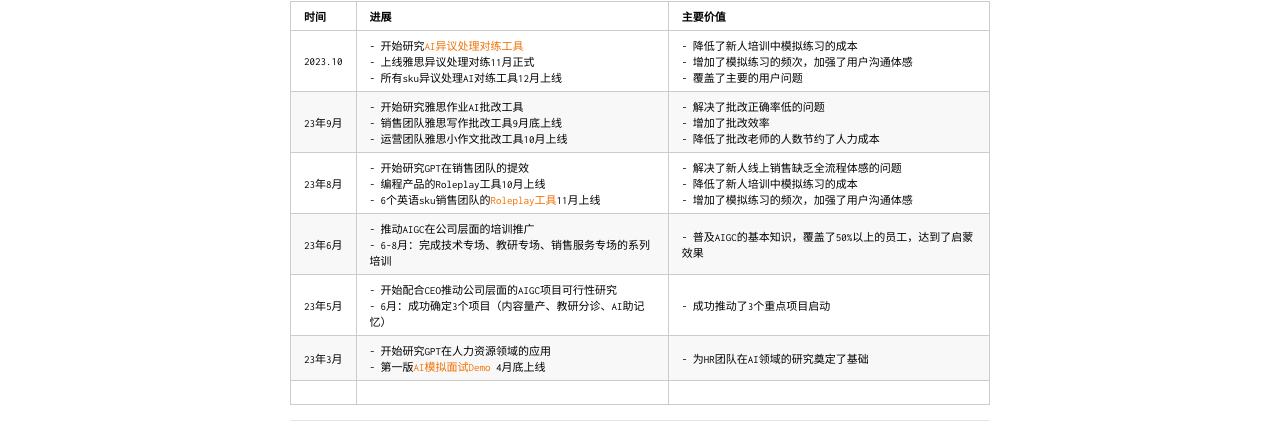
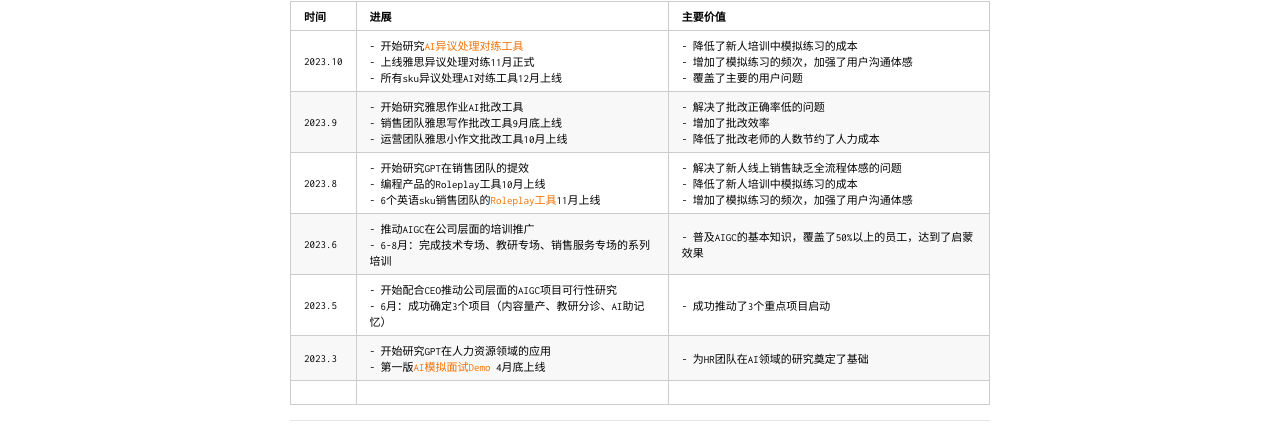
Before and after one commit to Harteyang/index, a Jekyll site: the page built from index.md, in a window 1280 px wide. Shown: the part 709-1148 px from the top of the page. Built offline with Jekyll 4.4.1, drawn with Linux system fonts in a browser that asks for light colours.

Commit message:
Update index.md

```diff
--- a/index.md
+++ b/index.md
@@ -38,11 +38,11 @@ title: Harte的主页
 | 时间          | 进展                                                        | 主要价值    |
 | ------------- | ------------------------------------------------------------ | -------- |
 | 2023.10    | - 开始研究[AI异议处理对练工具](https://pan.baidu.com/s/1Q6I_CxaOHo1TFg1ykorvhA?pwd=1234)<br/>- 上线雅思异议处理对练11月正式<br/>- 所有sku异议处理AI对练工具12月上线 |- 降低了新人培训中模拟练习的成本<br/>- 增加了模拟练习的频次，加强了用户沟通体感<br/>-   覆盖了主要的用户问题    |
-| 23年9月     | - 开始研究雅思作业AI批改工具<br/>- 销售团队雅思写作批改工具9月底上线<br/>- 运营团队雅思小作文批改工具10月上线 |-  解决了批改正确率低的问题<br/>- 增加了批改效率<br/>- 降低了批改老师的人数节约了人力成本         |
-| 23年8月     | - 开始研究GPT在销售团队的提效<br/>- 编程产品的Roleplay工具10月上线<br/>- 6个英语sku销售团队的[Roleplay工具]()11月上线 |- 解决了新人线上销售缺乏全流程体感的问题<br/>- 降低了新人培训中模拟练习的成本<br/>- 增加了模拟练习的频次，加强了用户沟通体感          |
-| 23年6月     | - 推动AIGC在公司层面的培训推广<br/>- 6-8月：完成技术专场、教研专场、销售服务专场的系列培训 | - 普及AIGC的基本知识，覆盖了50%以上的员工，达到了启蒙效果          |
-| 23年5月     | - 开始配合CEO推动公司层面的AIGC项目可行性研究<br/>- 6月：成功确定3个项目（内容量产、教研分诊、AI助记忆） |- 成功推动了3个重点项目启动          |
-| 23年3月     | - 开始研究GPT在人力资源领域的应用<br/>- 第一版[AI模拟面试Demo](https://pan.baidu.com/s/1ZXIjVB8uAmumg8qZjIUI7g?pwd=1234) 4月底上线 |- 为HR团队在AI领域的研究奠定了基础          |
+| 2023.9     | - 开始研究雅思作业AI批改工具<br/>- 销售团队雅思写作批改工具9月底上线<br/>- 运营团队雅思小作文批改工具10月上线 |-  解决了批改正确率低的问题<br/>- 增加了批改效率<br/>- 降低了批改老师的人数节约了人力成本         |
+| 2023.8    | - 开始研究GPT在销售团队的提效<br/>- 编程产品的Roleplay工具10月上线<br/>- 6个英语sku销售团队的[Roleplay工具]()11月上线 |- 解决了新人线上销售缺乏全流程体感的问题<br/>- 降低了新人培训中模拟练习的成本<br/>- 增加了模拟练习的频次，加强了用户沟通体感          |
+| 2023.6     | - 推动AIGC在公司层面的培训推广<br/>- 6-8月：完成技术专场、教研专场、销售服务专场的系列培训 | - 普及AIGC的基本知识，覆盖了50%以上的员工，达到了启蒙效果          |
+| 2023.5     | - 开始配合CEO推动公司层面的AIGC项目可行性研究<br/>- 6月：成功确定3个项目（内容量产、教研分诊、AI助记忆） |- 成功推动了3个重点项目启动          |
+| 2023.3     | - 开始研究GPT在人力资源领域的应用<br/>- 第一版[AI模拟面试Demo](https://pan.baidu.com/s/1ZXIjVB8uAmumg8qZjIUI7g?pwd=1234) 4月底上线 |- 为HR团队在AI领域的研究奠定了基础          |
 |              |                                                            |          |
 
 
```
